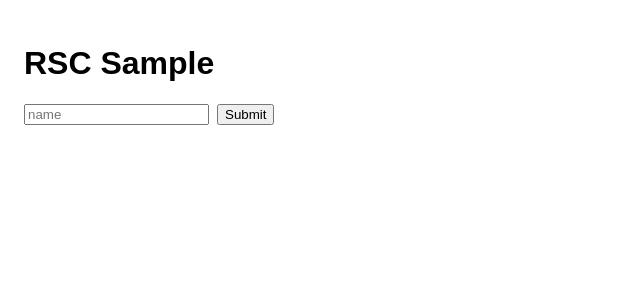
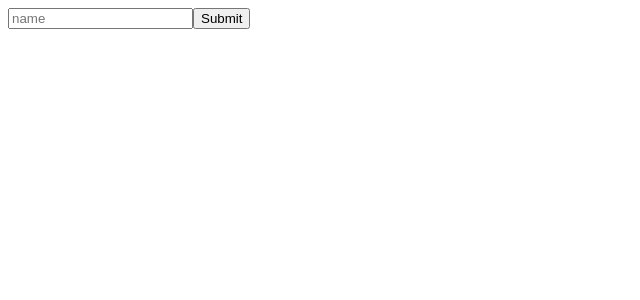
Before and after one commit to AndrewMohawk/RSC-sample-app, a Next.js app: page / in a window 1280 px wide. Shown: the top 300 px of the page, without its empty margins (0-640 px from the left). Built offline with nearby package versions, Linux system fonts and the light colour scheme.

Commit message:
Strip app to minimal form

```diff
--- a/app/globals.css
+++ /dev/null
@@ -1,2 +0,0 @@
-body { margin: 0; }
-input { margin-right: 8px; }
--- a/app/layout.tsx
+++ b/app/layout.tsx
@@ -1,10 +1,4 @@
 import type { ReactNode } from "react";
-
-import "./globals.css";
-
-export const metadata = {
-  title: "RSC Sample",
-};
 
 export default function RootLayout({
   children,
--- a/app/page.tsx
+++ b/app/page.tsx
@@ -2,12 +2,9 @@ import { greetAction } from "./server-actions";
 
 export default function Page() {
   return (
-    <main style={{ fontFamily: "sans-serif", padding: 24 }}>
-      <h1>RSC Sample</h1>
-      <form action={greetAction}>
-        <input name="name" placeholder="name" />
-        <button type="submit">Submit</button>
-      </form>
-    </main>
+    <form action={greetAction}>
+      <input name="name" placeholder="name" />
+      <button type="submit">Submit</button>
+    </form>
   );
 }
```
